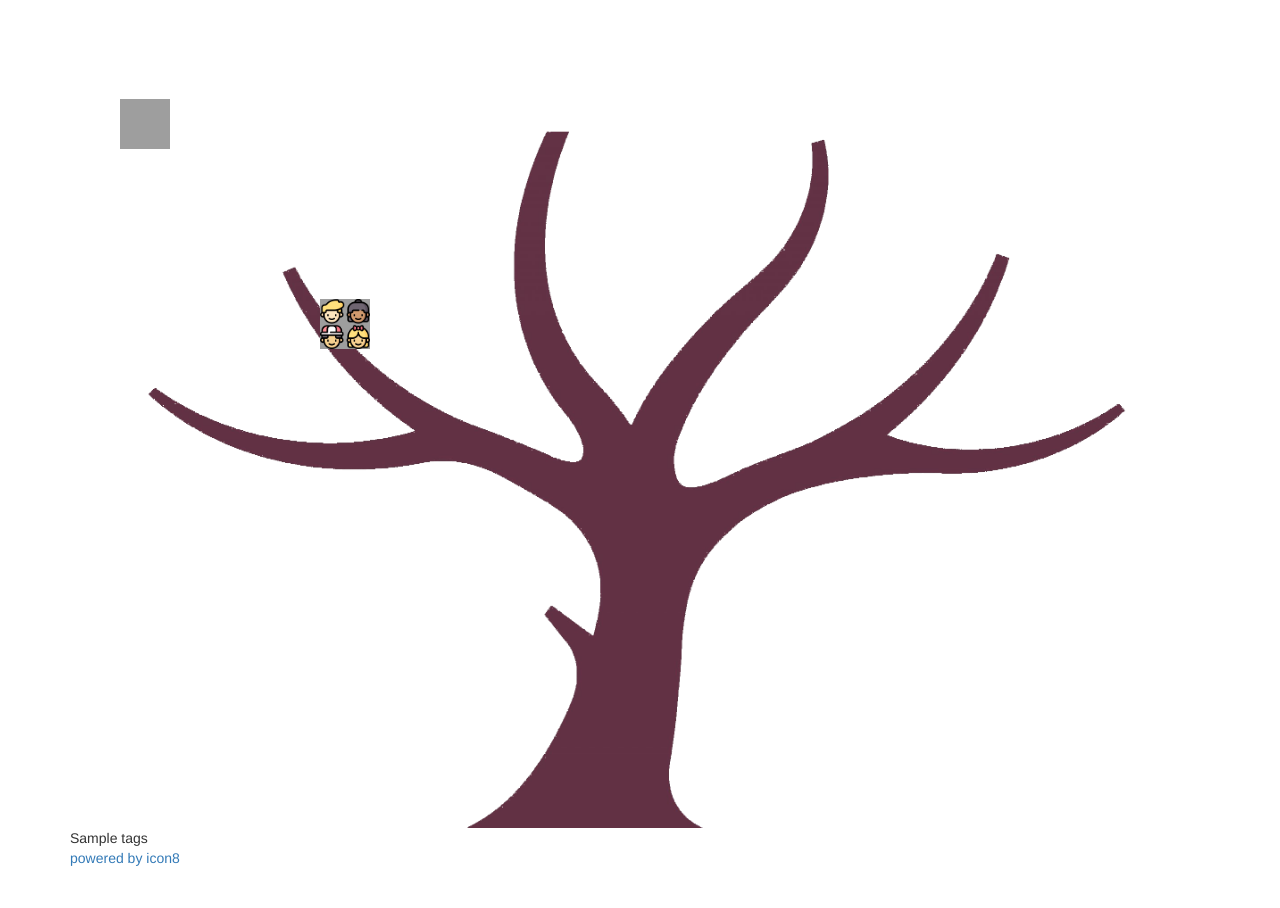
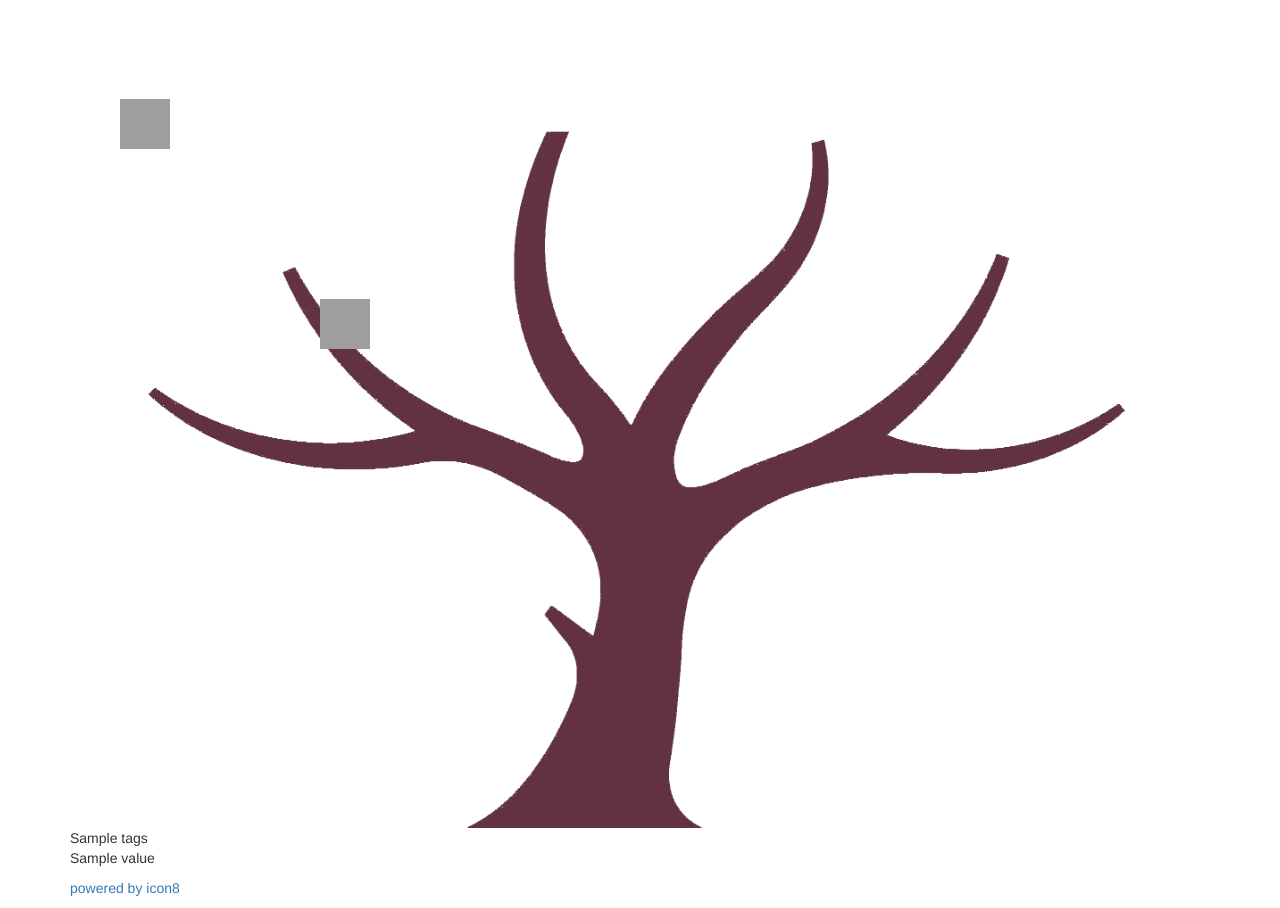
Before and after one commit to HoergerL/TreeYourself, a Flask app: template app/templates/tree.html in a window 1280 px wide. Shown: the part 93-1001 px from the top of the page. Before the commit the page ends 959 px from the top, so only its background shows below. Run offline with Flask 3, Linux system fonts and the light colour scheme; the template is opened without the code that fills it: most values are stand-ins (such as "Sample title", 1, 10 or a date in 2020); parts of the project's set-up code (start-up, migrations or seed data) failed here and were passed over; some libraries are stand-ins or nearby versions; grey boxes are pictures that could not be loaded.

Commit message:
filtered tags are now visible in tree

```diff
--- a/app/templates/tree.html
+++ b/app/templates/tree.html
@@ -22,9 +22,10 @@
 
     {{ tags }}
 
-    {% for tag in tags %}
-    <a href="/icon/{{tag}}" style="position: absolute;top: 300px; left: 250px;"> <img class="icon"
-        src="{{url_for('static', filename='icons/children.png')}}"> </a>
+    {% for value in tags %}
+    <p> {{value}}</p>
+    <a href="/icon/{{value[0]}}" style="position: absolute;top: 300px; left: 250px;"> <img class="icon"
+        src="{{url_for('static', filename='icons/' + value[1])}}"> </a>
     {% endfor %}
 
 </div>
```
Also changed, not shown: app/routes.py (+12 -2 lines).
